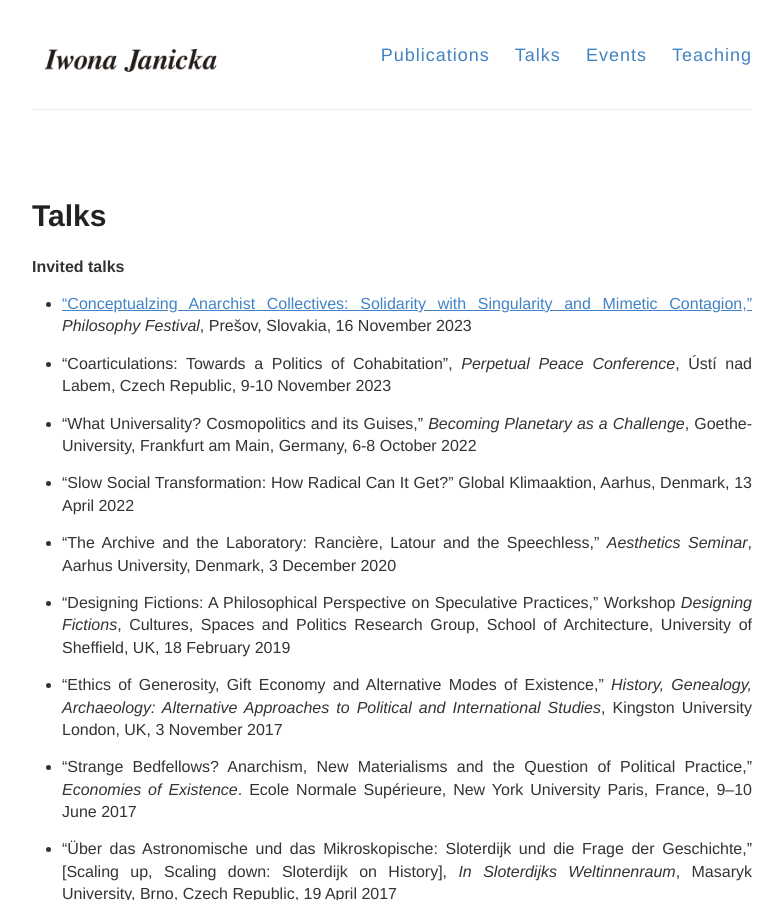
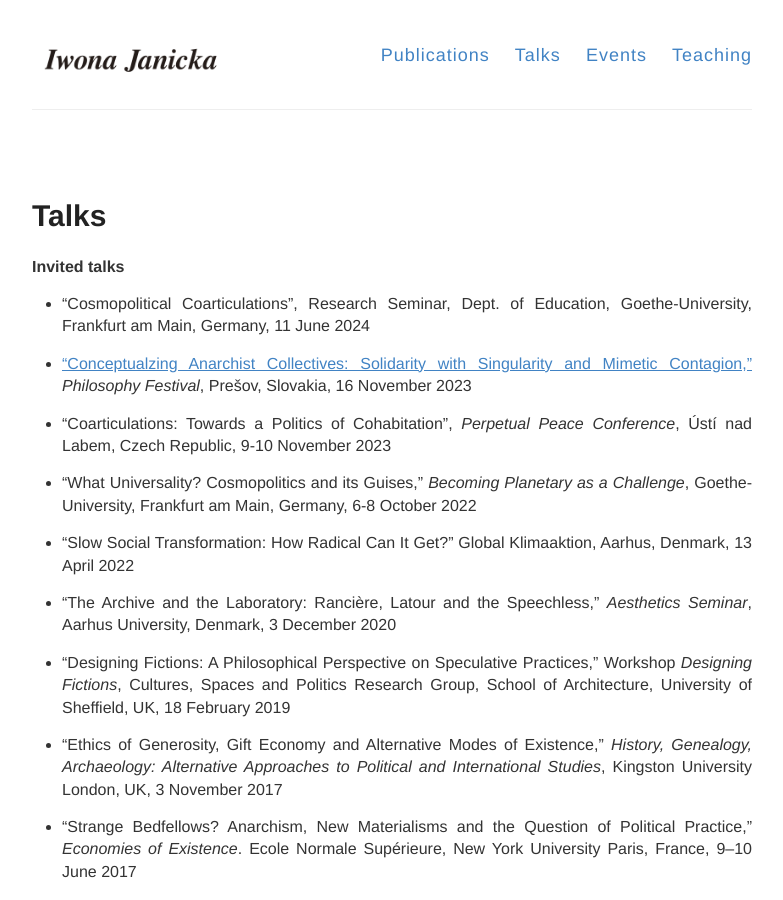
Before and after one commit to IJanicka/IJanicka.github.io, a Jekyll site: the page built from talks.md, in a window 1280 px wide and 900 px high. Shown: the whole window, without its empty margins (248-1031 px from the left). Built offline with Jekyll 4.4.1, drawn with Linux system fonts in a browser that asks for light colours.

Commit message:
Update talks.md

```diff
--- a/talks.md
+++ b/talks.md
@@ -7,6 +7,8 @@ permalink: /talks/
 
 
 **Invited talks**<br>
+
+* “Cosmopolitical Coarticulations”, Research Seminar, Dept. of Education, Goethe-University, Frankfurt am Main, Germany, 11 June 2024 <br>
 
 * <a href="https://www.youtube.com/watch?v=lnHi66ESTkQ&t=60s" target="_blank"> “Conceptualzing Anarchist Collectives: Solidarity with Singularity and Mimetic Contagion,” </a> *Philosophy Festival*, Prešov, Slovakia, 16 November 2023<br>
 
```
